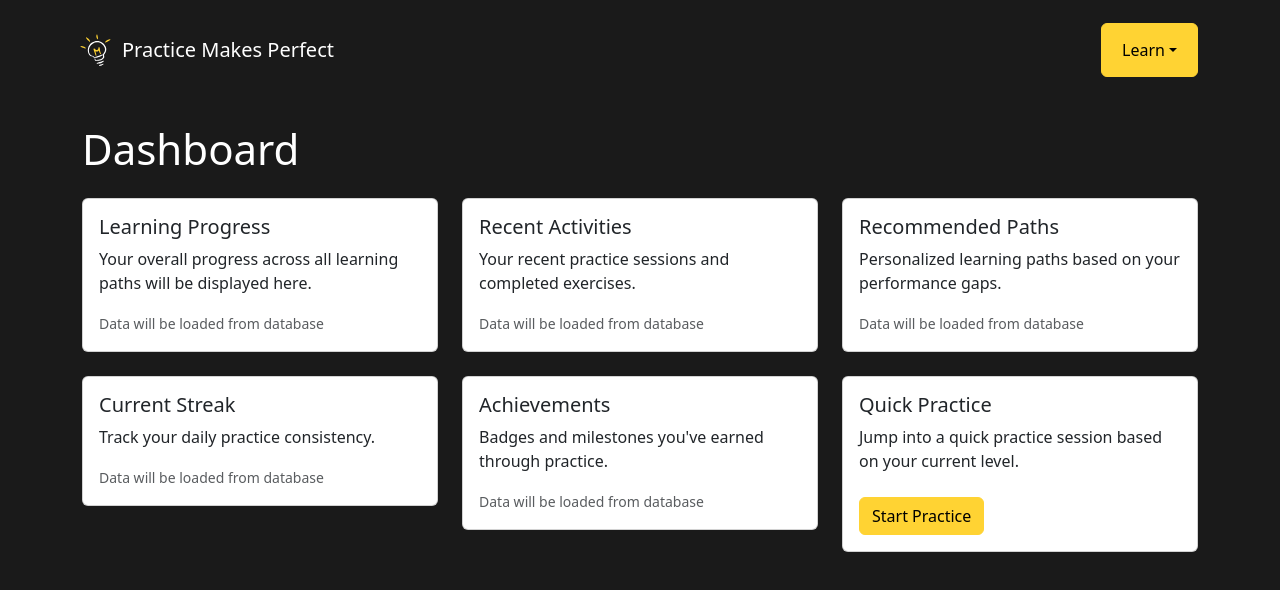
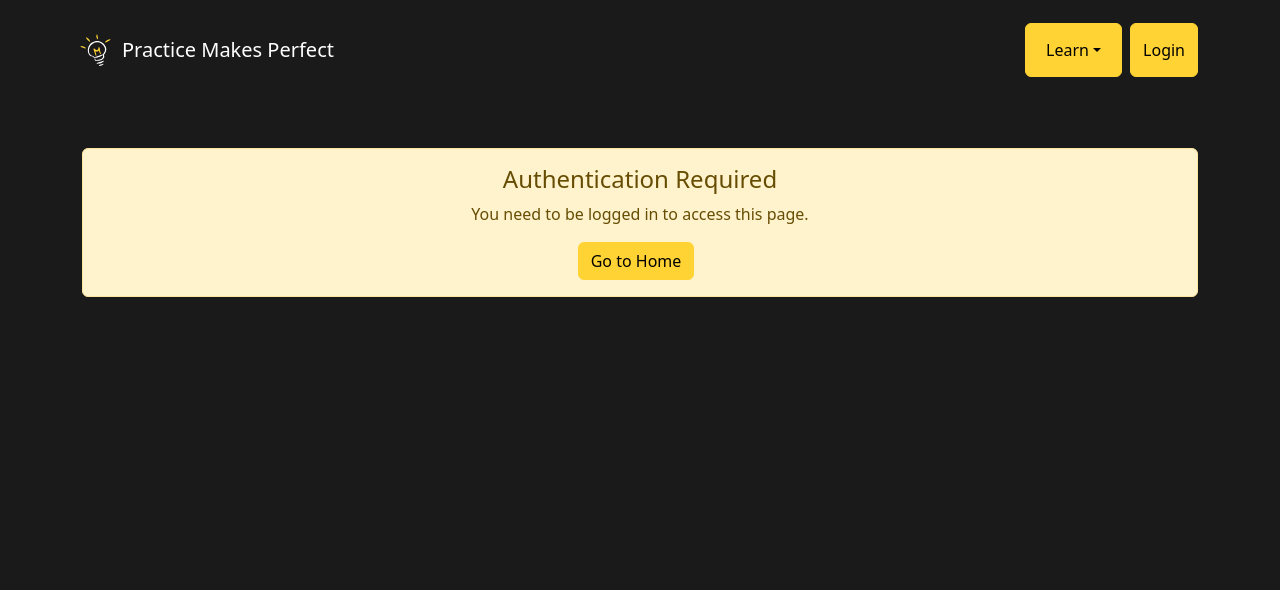
Before and after one commit to Kiwiatomik/practice_makes_perfect, a React (Vite) app: page /dashboard in a window 1280 px wide. Shown: the top 590 px of the page. Built offline with nearby package versions, Linux system fonts and the light colour scheme; no server answers.

Commit message:
Set up authentication

```diff
--- a/src/App.tsx
+++ b/src/App.tsx
@@ -5,6 +5,7 @@ import Dashboard from './components/Dashboard'
 import Lesson from './components/Lesson'
 import Courses from './components/Courses'
 import CoursePage from './components/CoursePage'
+import ProtectedRoute from './components/ProtectedRoute'
 import './styles/custom-bootstrap.scss'
 import './App.css'
 
@@ -14,11 +15,23 @@ function App() {
       <Navigation />
       <Routes>
         <Route path="/" element={<Home />} />
-        <Route path="/dashboard" element={<Dashboard />} />
+        <Route path="/dashboard" element={
+          <ProtectedRoute>
+            <Dashboard />
+          </ProtectedRoute>
+        } />
         <Route path="/courses" element={<Courses />} />
         <Route path="/course/:id" element={<CoursePage />} />
-        <Route path="/lesson" element={<Lesson />} />
-        <Route path="/lesson/:id" element={<Lesson />} />
+        <Route path="/lesson" element={
+          <ProtectedRoute>
+            <Lesson />
+          </ProtectedRoute>
+        } />
+        <Route path="/lesson/:id" element={
+          <ProtectedRoute>
+            <Lesson />
+          </ProtectedRoute>
+        } />
       </Routes>
     </Router>
   )
--- a/src/components/AuthModal.tsx
+++ b/src/components/AuthModal.tsx
@@ -4,6 +4,8 @@ import Button from 'react-bootstrap/Button'
 import Form from 'react-bootstrap/Form'
 import Alert from 'react-bootstrap/Alert'
 import Spinner from 'react-bootstrap/Spinner'
+import { createUserWithEmailAndPassword, signInWithEmailAndPassword, signInWithPopup, GoogleAuthProvider } from 'firebase/auth'
+import { auth } from '../config/firebase'
 import './AuthModal.css'
 
 interface AuthModalProps {
@@ -80,39 +82,100 @@ const AuthModal = ({ show, onHide }: AuthModalProps) => {
         }
       }
 
-      // TODO: Implement Firebase authentication
-      console.log(`${authMode}:`, formData.email)
-
-      // Simulate API call
-      await new Promise(resolve => setTimeout(resolve, 1000))
+      // Firebase authentication
+      if (authMode === 'signup') {
+        await createUserWithEmailAndPassword(auth, formData.email, formData.password)
+      } else {
+        await signInWithEmailAndPassword(auth, formData.email, formData.password)
+      }
 
       // On success, close modal and reset form
       onHide()
       setFormData({ email: '', password: '', confirmPassword: '' })
 
     } catch (err) {
-      setError(err instanceof Error ? err.message : 'Authentication failed')
+      let errorMessage = 'Authentication failed'
+
+      if (err instanceof Error) {
+        // Handle specific Firebase errors
+        switch (err.message) {
+          case 'Firebase: Error (auth/email-already-in-use).':
+            errorMessage = 'Email is already registered'
+            break
+          case 'Firebase: Error (auth/weak-password).':
+            errorMessage = 'Password is too weak'
+            break
+          case 'Firebase: Error (auth/user-not-found).':
+            errorMessage = 'No account found with this email'
+            break
+          case 'Firebase: Error (auth/wrong-password).':
+            errorMessage = 'Incorrect password'
+            break
+          case 'Firebase: Error (auth/invalid-email).':
+            errorMessage = 'Invalid email address'
+            break
+          case 'Firebase: Error (auth/too-many-requests).':
+            errorMessage = 'Too many failed attempts. Please try again later'
+            break
+          default:
+            errorMessage = err.message.includes('Firebase:')
+              ? err.message.replace('Firebase: Error ', '').replace(/[()]/g, '')
+              : err.message
+        }
+      }
+
+      setError(errorMessage)
     } finally {
       setLoading(false)
     }
   }
 
   const handleGoogleAuth = async () => {
+    console.log('AuthModal - Starting Google authentication')
     setLoading(true)
     setError('')
 
     try {
-      // TODO: Implement Google authentication
-      console.log('Google authentication')
+      const googleProvider = new GoogleAuthProvider()
+      googleProvider.setCustomParameters({
+        prompt: 'select_account'
+      })
 
-      // Simulate API call
-      await new Promise(resolve => setTimeout(resolve, 1000))
+      console.log('AuthModal - Initiating popup for Google')
+      // Use popup for development - more reliable than redirect
+      const result = await signInWithPopup(auth, googleProvider)
+      console.log('AuthModal - Google auth successful:', result.user.email)
 
-      // On success, close modal
+      // On success, close modal and reset form
       onHide()
 
     } catch (err) {
-      setError(err instanceof Error ? err.message : 'Google authentication failed')
+      console.error('AuthModal - Google auth error:', err)
+      let errorMessage = 'Google authentication failed'
+
+      if (err instanceof Error) {
+        // Handle specific Firebase errors
+        switch (err.code || err.message) {
+          case 'auth/popup-closed-by-user':
+            errorMessage = 'Sign-in cancelled'
+            break
+          case 'auth/popup-blocked':
+            errorMessage = 'Popup blocked by browser. Please allow popups and try again'
+            break
+          case 'auth/cancelled-popup-request':
+            errorMessage = 'Sign-in cancelled'
+            break
+          case 'auth/account-exists-with-different-credential':
+            errorMessage = 'Account exists with different sign-in method'
+            break
+          default:
+            errorMessage = err.message.includes('Firebase:')
+              ? err.message.replace('Firebase: Error ', '').replace(/[()]/g, '')
+              : err.message
+        }
+      }
+
+      setError(errorMessage)
     } finally {
       setLoading(false)
     }
--- a/src/components/Navigation.tsx
+++ b/src/components/Navigation.tsx
@@ -3,14 +3,25 @@ import Navbar from 'react-bootstrap/Navbar'
 import Nav from 'react-bootstrap/Nav'
 import NavDropdown from 'react-bootstrap/NavDropdown'
 import Container from 'react-bootstrap/Container'
+import Button from 'react-bootstrap/Button'
 import { Link } from 'react-router'
 import logoDark from '../assets/logo_dark.svg'
 import AuthModal from './AuthModal'
+import { useAuth } from '../contexts/AuthContext'
 
 import './Navigation.css'
 
 const Navigation = () => {
   const [showAuthModal, setShowAuthModal] = useState(false)
+  const { currentUser, logout } = useAuth()
+
+  const handleLogout = async () => {
+    try {
+      await logout()
+    } catch (error) {
+      console.error('Error logging out:', error)
+    }
+  }
 
   return (
     <>
@@ -28,10 +39,29 @@ const Navigation = () => {
               <NavDropdown.Item as={Link} to="/dashboard">Dashboard</NavDropdown.Item>
               <NavDropdown.Item as={Link} to="/courses">All Courses</NavDropdown.Item>
               <NavDropdown.Item as={Link} to="/lesson">Lesson</NavDropdown.Item>
-              <NavDropdown.Divider />
-              <NavDropdown.Item onClick={() => setShowAuthModal(true)}>Login</NavDropdown.Item>
-              <NavDropdown.Item href="#logout">Logout</NavDropdown.Item>
+              {currentUser && (
+                <>
+                  <NavDropdown.Divider />
+                  <NavDropdown.Item onClick={handleLogout}>Logout</NavDropdown.Item>
+                </>
+              )}
             </NavDropdown>
+
+            {!currentUser && (
+              <Button
+                variant="primary"
+                onClick={() => setShowAuthModal(true)}
+                className="ms-2"
+              >
+                Login
+              </Button>
+            )}
+
+            {currentUser && (
+              <Nav.Link className="text-light ms-2">
+                Welcome, {currentUser.displayName || currentUser.email}
+              </Nav.Link>
+            )}
           </Nav>
         </Navbar.Collapse>
       </Container>
--- /dev/null
+++ b/src/components/ProtectedRoute.tsx
@@ -0,0 +1,39 @@
+import { ReactNode } from 'react'
+import { Navigate } from 'react-router'
+import { useAuth } from '../contexts/AuthContext'
+import Container from 'react-bootstrap/Container'
+import Alert from 'react-bootstrap/Alert'
+import Button from 'react-bootstrap/Button'
+
+interface ProtectedRouteProps {
+  children: ReactNode
+  redirectTo?: string
+}
+
+const ProtectedRoute = ({ children, redirectTo = '/' }: ProtectedRouteProps) => {
+  const { currentUser } = useAuth()
+
+  if (!currentUser) {
+    return (
+      <Container className="mt-5">
+        <Alert variant="warning" className="text-center">
+          <Alert.Heading>Authentication Required</Alert.Heading>
+          <p>
+            You need to be logged in to access this page.
+          </p>
+          <Button
+            variant="primary"
+            onClick={() => window.location.href = redirectTo}
+            className="me-2"
+          >
+            Go to Home
+          </Button>
+        </Alert>
+      </Container>
+    )
+  }
+
+  return <>{children}</>
+}
+
+export default ProtectedRoute
--- /dev/null
+++ b/src/contexts/AuthContext.tsx
@@ -0,0 +1,59 @@
+import { createContext, useContext, useState, useEffect, ReactNode } from 'react'
+import { User, onAuthStateChanged, signOut } from 'firebase/auth'
+import { auth } from '../config/firebase'
+
+interface AuthContextType {
+  currentUser: User | null
+  loading: boolean
+  logout: () => Promise<void>
+}
+
+const AuthContext = createContext<AuthContextType | undefined>(undefined)
+
+export const useAuth = () => {
+  const context = useContext(AuthContext)
+  if (context === undefined) {
+    throw new Error('useAuth must be used within an AuthProvider')
+  }
+  return context
+}
+
+interface AuthProviderProps {
+  children: ReactNode
+}
+
+export const AuthProvider = ({ children }: AuthProviderProps) => {
+  const [currentUser, setCurrentUser] = useState<User | null>(null)
+  const [loading, setLoading] = useState(true)
+
+  const logout = async () => {
+    try {
+      await signOut(auth)
+    } catch (error) {
+      console.error('Error signing out:', error)
+      throw error
+    }
+  }
+
+  useEffect(() => {
+    const unsubscribe = onAuthStateChanged(auth, (user) => {
+      console.log('AuthContext - Auth state changed:', user?.email || 'null')
+      setCurrentUser(user)
+      setLoading(false)
+    })
+
+    return unsubscribe
+  }, [])
+
+  const value: AuthContextType = {
+    currentUser,
+    loading,
+    logout
+  }
+
+  return (
+    <AuthContext.Provider value={value}>
+      {!loading && children}
+    </AuthContext.Provider>
+  )
+}
--- a/src/main.tsx
+++ b/src/main.tsx
@@ -1,11 +1,14 @@
 import React from 'react'
 import ReactDOM from 'react-dom/client'
 import App from './App.tsx'
+import { AuthProvider } from './contexts/AuthContext'
 import './styles/custom-bootstrap.scss'
 import './index.css'
 
 ReactDOM.createRoot(document.getElementById('root')!).render(
   <React.StrictMode>
-    <App />
+    <AuthProvider>
+      <App />
+    </AuthProvider>
   </React.StrictMode>,
 )
```
